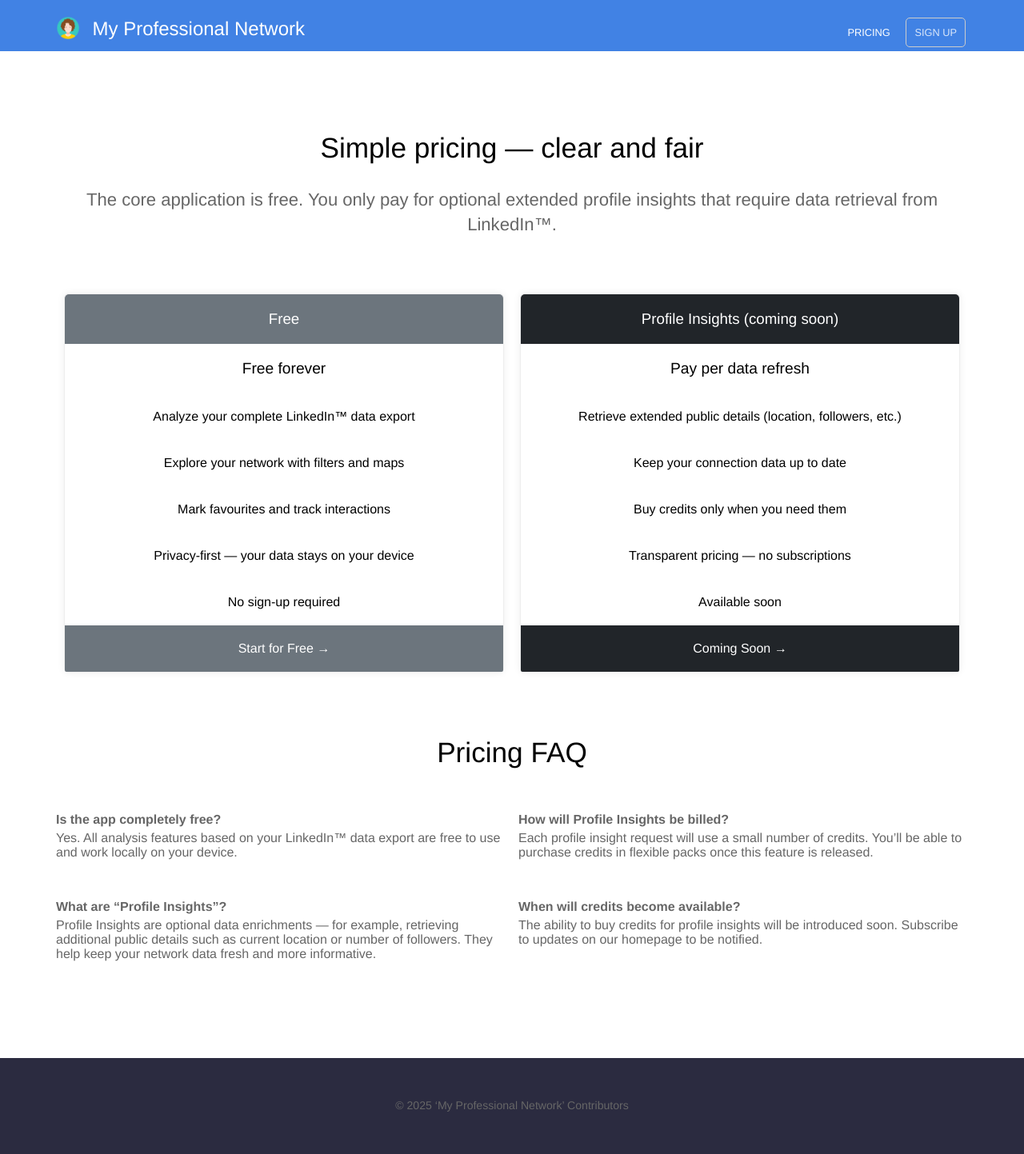
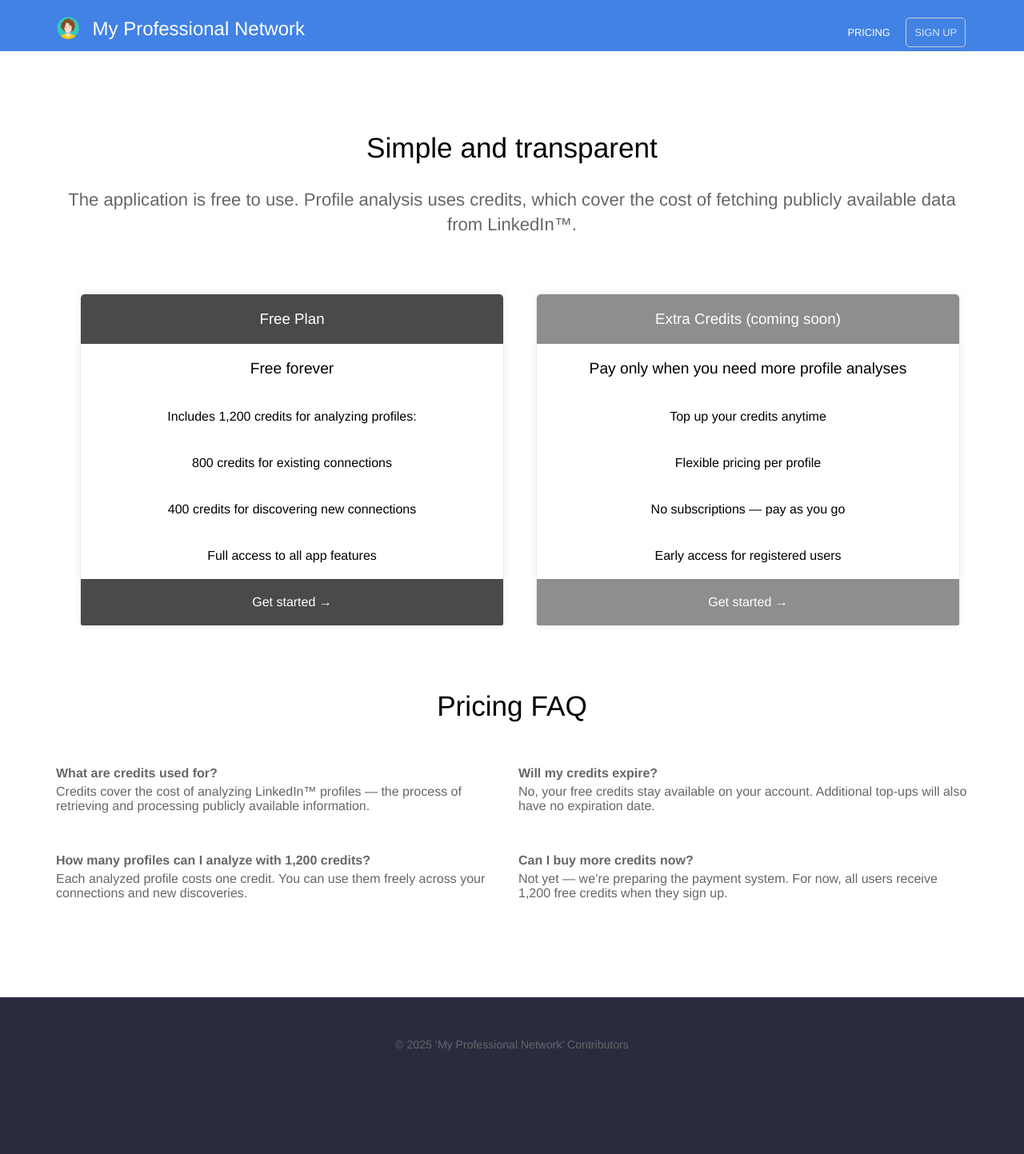
Before and after one commit to AxesAccess/linked-frequentist-org, a Jekyll site: the page built from pricing.html, in a window 1280 px wide. Shown: the whole page at 80% size. Built offline with Jekyll 4.4.1, drawn with Linux system fonts in a browser that asks for light colours; after the commit the page ends 1367 px from its top, so only the background shows below that.

Commit message:
Update pricing details and FAQ in pricing.html; adjust styles in pricing.scss

```diff
--- a/_sass/pricing.scss
+++ b/_sass/pricing.scss
@@ -6,7 +6,7 @@
 	.plan {
 		list-style: none;
 		padding: 0;
-		margin: 0 10px 50px 10px;
+		margin: 0 10px 50px 30px;
 		text-align: center;
 		border: 1px solid #eee;
 		border-radius: 5px;
@@ -14,7 +14,7 @@
 		width: 100%;
 
 		.highlighted {
-			font-size: 1.2em
+			font-size: 1.2em;
 		}
 
 		.pricing-cta {
@@ -52,7 +52,9 @@
 	@media #{$desktop} {
 		@include columns(2);
 	}
+
 	color: #666;
+
 	div {
 		break-inside: avoid;
 		padding: 25px 0;
--- a/pricing.html
+++ b/pricing.html
@@ -1,55 +1,53 @@
 ---
 title: Pricing
-heading: Simple pricing — clear and fair
-description: The core application is free. You only pay for optional extended profile insights that require data retrieval from LinkedIn™.
+heading: Simple and transparent
+description: The application is free to use. Profile analysis uses credits, which cover the cost of fetching publicly available data from LinkedIn™.
 pricing_table:
-  - name: Free
-    color: "#6c757d"
+  - name: Free Plan
+    color: "#4a4a4a"
     features:
       - text: Free forever
         highlight: true
-      - text: Analyze your complete LinkedIn™ data export
+      - text: "Includes 1,200 credits for analyzing profiles:"
         highlight: false
-      - text: Explore your network with filters and maps
+      - text: 800 credits for existing connections
         highlight: false
-      - text: Mark favourites and track interactions
+      - text: 400 credits for discovering new connections
         highlight: false
-      - text: Privacy-first — your data stays on your device
-        highlight: false
-      - text: No sign-up required
+      - text: Full access to all app features
         highlight: false
     call_to_action:
-      link: https://mpn.frequentist.org/
-      text: Start for Free
+      link: https://mpn.frequentist.org
+      text: Get started
 
-  - name: Profile Insights (coming soon)
-    color: "#212529"
+  - name: Extra Credits (coming soon)
+    color: "#8e8e8e"
     features:
-      - text: Pay per data refresh
+      - text: Pay only when you need more profile analyses
         highlight: true
-      - text: Retrieve extended public details (location, followers, etc.)
+      - text: Top up your credits anytime
         highlight: false
-      - text: Keep your connection data up to date
+      - text: Flexible pricing per profile
         highlight: false
-      - text: Buy credits only when you need them
+      - text: No subscriptions — pay as you go
         highlight: false
-      - text: Transparent pricing — no subscriptions
-        highlight: false
-      - text: Available soon
+      - text: Early access for registered users
         highlight: false
     call_to_action:
-      link: "#"
-      text: Coming Soon
+      link: https://mpn.frequentist.org
+      text: Get started
+
 faq:
-  - question: Is the app completely free?
-    answer: Yes. All analysis features based on your LinkedIn™ data export are free to use and work locally on your device.
-  - question: What are “Profile Insights”?
-    answer: Profile Insights are optional data enrichments — for example, retrieving additional public details such as current location or number of followers. They help keep your network data fresh and more informative.
-  - question: How will Profile Insights be billed?
-    answer: Each profile insight request will use a small number of credits. You’ll be able to purchase credits in flexible packs once this feature is released.
-  - question: When will credits become available?
-    answer: The ability to buy credits for profile insights will be introduced soon. Subscribe to updates on our homepage to be notified.
+  - question: What are credits used for?
+    answer: Credits cover the cost of analyzing LinkedIn™ profiles — the process of retrieving and processing publicly available information.
+  - question: How many profiles can I analyze with 1,200 credits?
+    answer: Each analyzed profile costs one credit. You can use them freely across your connections and new discoveries.
+  - question: Will my credits expire?
+    answer: No, your free credits stay available on your account. Additional top-ups will also have no expiration date.
+  - question: Can I buy more credits now?
+    answer: Not yet — we’re preparing the payment system. For now, all users receive 1,200 free credits when they sign up.
 ---
+
 <div class="plans">
 	{% for plan in page.pricing_table %}
 		<ul class="plan">
```
